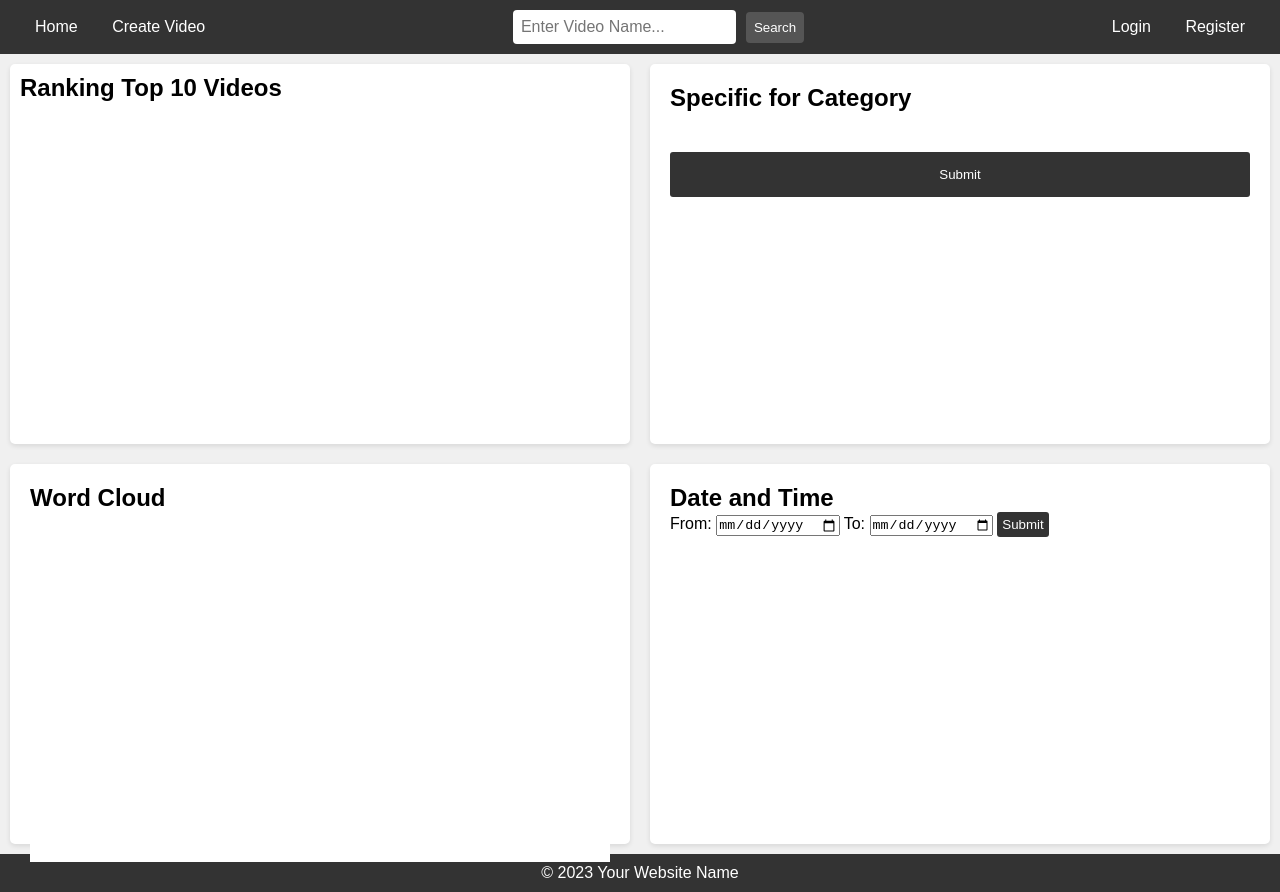
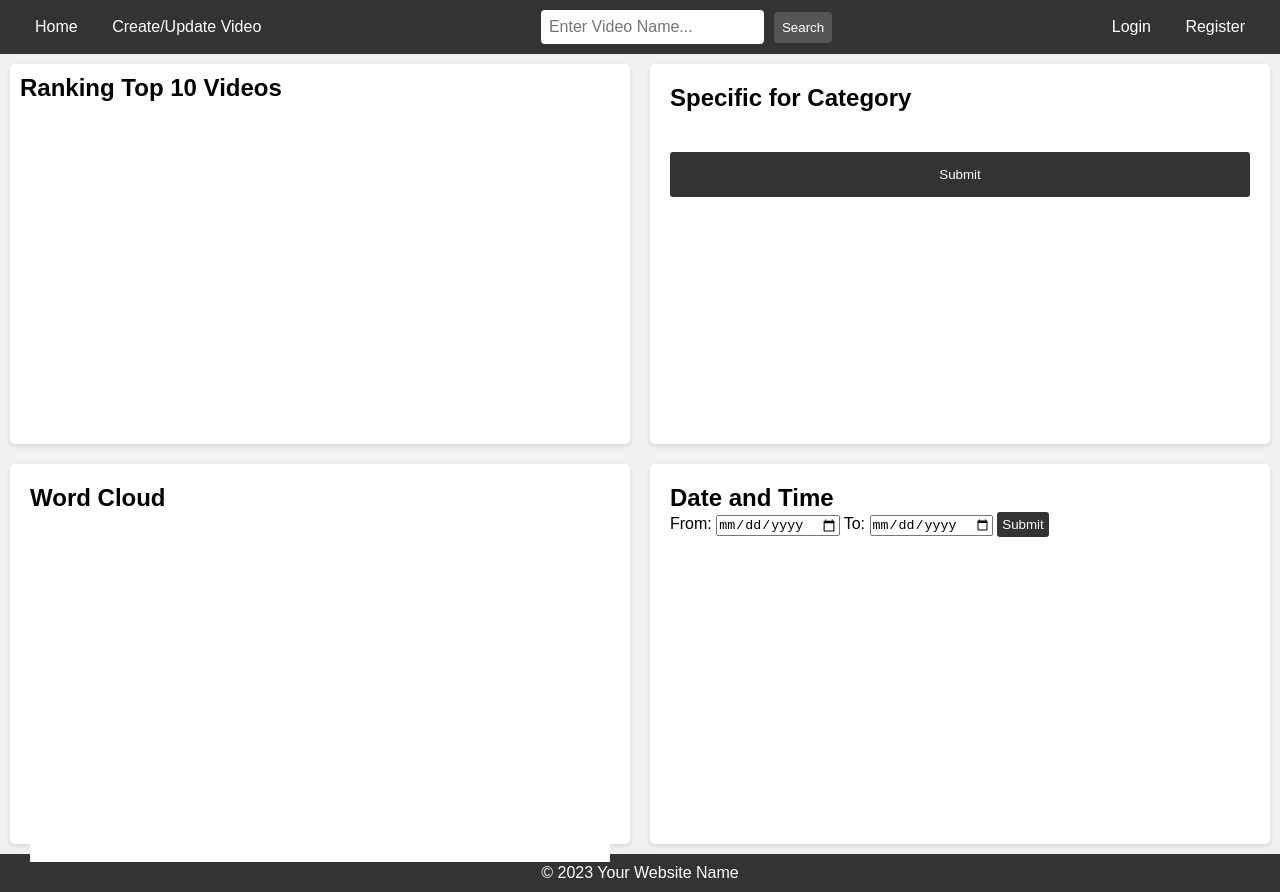
Before and after one commit to cs411-alawini/fa23-cs411-team032-DataCube, a website: page frontend/index.html in a window 1280 px wide. Drawn offline with Linux system fonts and the light colour scheme; no server answers.

Commit message:
update header bar

```diff
--- a/frontend/index.html
+++ b/frontend/index.html
@@ -13,7 +13,7 @@
             <!-- Left-aligned links -->
             <div class="nav-links">
                 <a href="index.html">Home</a>
-                <a href="create_video.html">Create Video</a>
+                <a href="create_video.html">Create/Update Video</a>
                 <!-- Other links -->
             </div>
 
```
